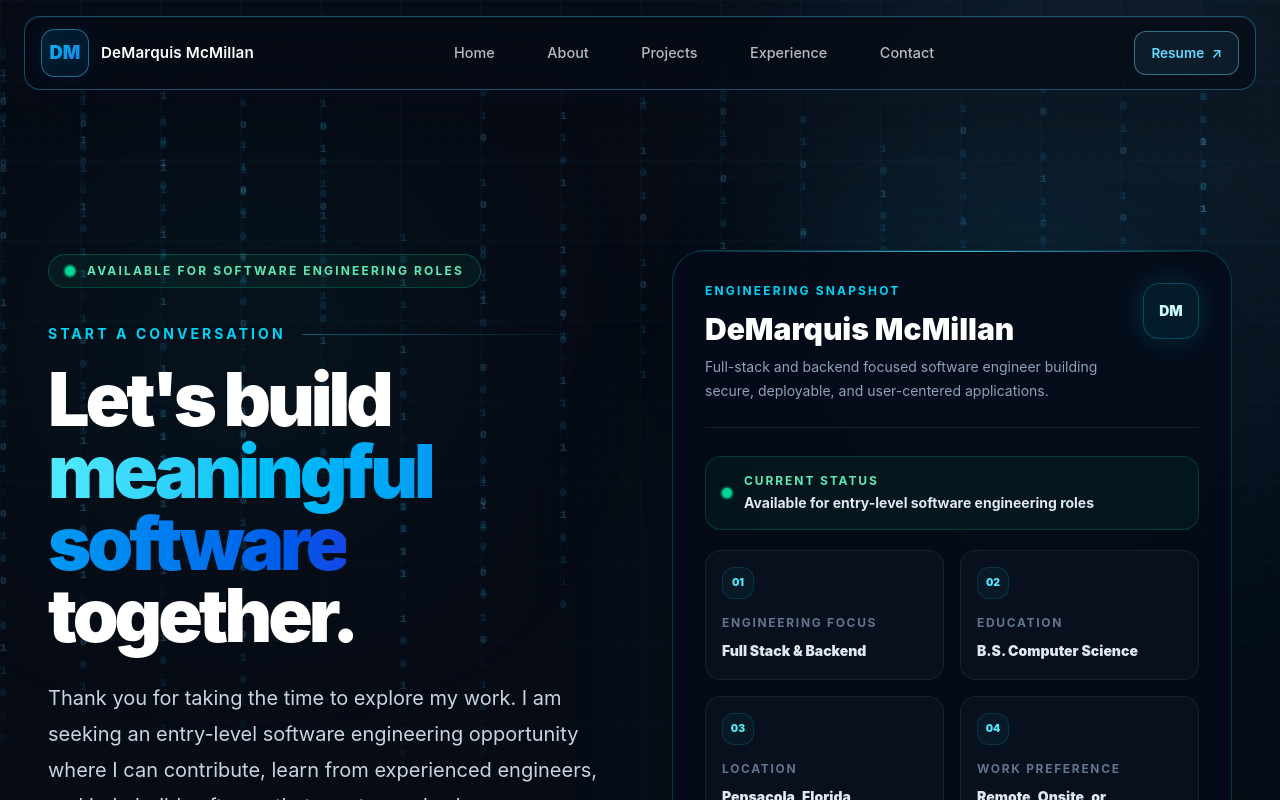
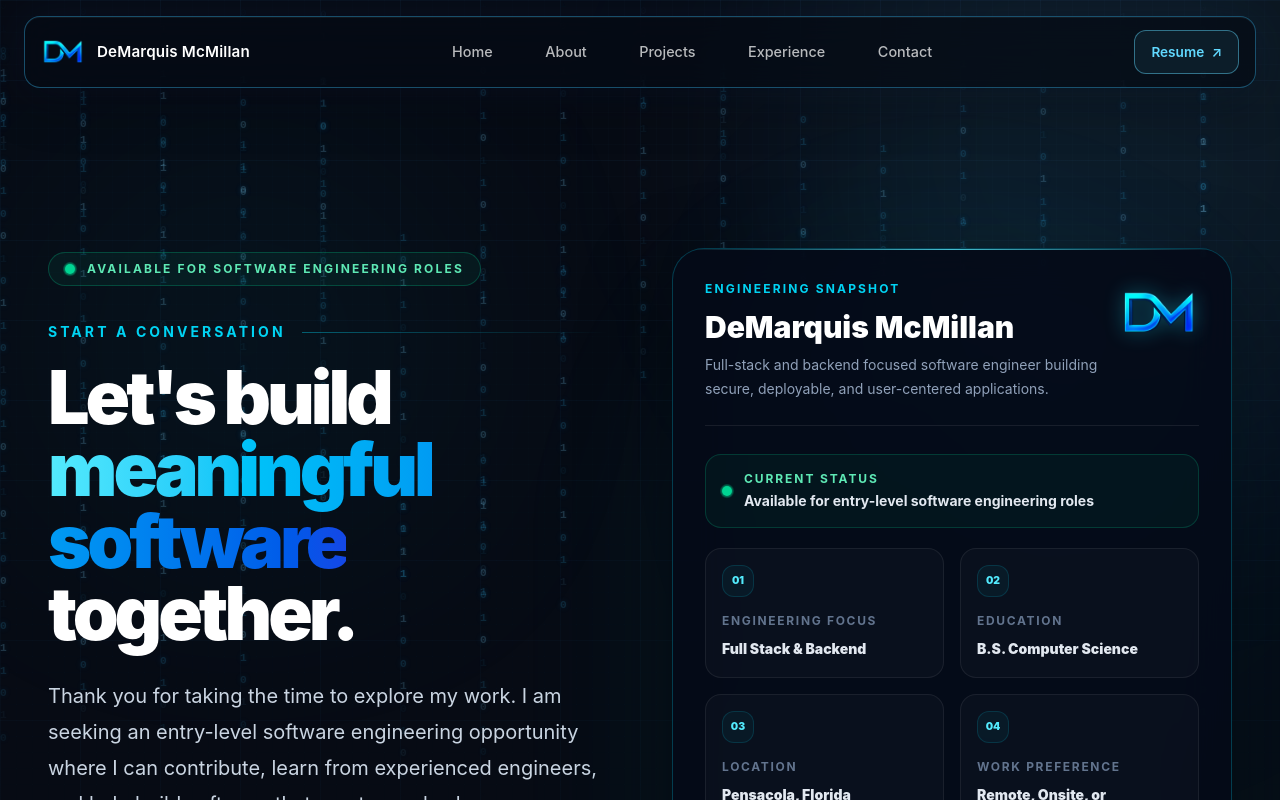
Before and after one commit to dmm-dev228/DeMarquisMcMillan-dev, a React (Vite) app: page /contact in a window 1280 px wide. Shown: the top 800 px of the page. Built offline with nearby package versions, Linux system fonts and the light colour scheme.

Commit message:
feat(branding): finalize portfolio logo and metadata

```diff
--- a/index.html
+++ b/index.html
@@ -1,13 +1,23 @@
 <!doctype html>
 <html lang="en">
+
 <head>
   <meta charset="UTF-8" />
-    <link rel="icon" type="image/svg+xml" href="/favicon.svg" />
+
+  <link rel="icon" type="image/png" href="/favicon.png" />
+
   <meta name="viewport" content="width=device-width, initial-scale=1.0" />
-    <title>demarquismcmillan-dev</title>
+
+  <meta name="description"
+    content="DeMarquis McMillan's software engineering portfolio featuring full-stack applications, backend systems, networking, algorithms, and data-focused projects." />
+
+  <title>DeMarquis McMillan | Software Engineer</title>
 </head>
+
 <body>
   <div id="root"></div>
+
   <script type="module" src="/src/main.jsx"></script>
 </body>
+
 </html>
--- a/src/components/contact/ContactHero.jsx
+++ b/src/components/contact/ContactHero.jsx
@@ -198,13 +198,12 @@ function ContactHero() {
                                         secure, deployable, and user-centered applications.
                                     </p>
                                 </div>
-
                                 <motion.div
                                     animate={{
-                                        boxShadow: [
-                                            "0 0 0 rgba(34,211,238,0)",
-                                            "0 0 28px rgba(34,211,238,0.18)",
-                                            "0 0 0 rgba(34,211,238,0)",
+                                        filter: [
+                                            "drop-shadow(0 0 4px rgba(34,211,238,0.20))",
+                                            "drop-shadow(0 0 14px rgba(34,211,238,0.55))",
+                                            "drop-shadow(0 0 4px rgba(34,211,238,0.20))",
                                         ],
                                     }}
                                     transition={{
@@ -212,9 +211,14 @@ function ContactHero() {
                                         repeat: Infinity,
                                         ease: "easeInOut",
                                     }}
-                                    className="grid h-14 w-14 shrink-0 place-items-center rounded-2xl border border-cyan-400/25 bg-cyan-400/[0.08] text-sm font-black text-cyan-100"
+                                    className="h-16 w-20 shrink-0"
                                 >
-                                    DM
+                                    <img
+                                        src="/favicon.png"
+                                        alt=""
+                                        aria-hidden="true"
+                                        className="h-full w-full object-contain"
+                                    />
                                 </motion.div>
                             </div>
 
--- a/src/index.css
+++ b/src/index.css
@@ -618,7 +618,13 @@ img {
         background: rgba(97, 217, 255, 0.1);
     }
 }
-
+.portfolio-navbar__logo {
+    width: 44px;
+    height: 44px;
+    object-fit: contain;
+    flex-shrink: 0;
+    display: block;
+}
 @media (max-width: 480px) {
     .portfolio-navbar__name {
         max-width: 8rem;
--- a/src/layouts/Navbar.jsx
+++ b/src/layouts/Navbar.jsx
@@ -75,7 +75,8 @@ function Navbar() {
     return (
         <>
             <header
-                className={`portfolio-navbar ${isScrolled ? "portfolio-navbar--scrolled" : ""
+                className={`portfolio-navbar ${
+                    isScrolled ? "portfolio-navbar--scrolled" : ""
                 }`}
             >
                 <nav
@@ -89,9 +90,12 @@ function Navbar() {
                         aria-label="DeMarquis McMillan home"
                         onClick={closeMenu}
                     >
-                        <span className="portfolio-navbar__monogram">
-                            DM
-                        </span>
+                        <img
+                            src="/favicon.png"
+                            alt=""
+                            aria-hidden="true"
+                            className="portfolio-navbar__logo"
+                        />
 
                         <span className="portfolio-navbar__name">
                             DeMarquis McMillan
@@ -135,7 +139,8 @@ function Navbar() {
                     {/* Mobile menu button */}
                     <button
                         type="button"
-                        className={`portfolio-navbar__menu-button ${isMenuOpen
+                        className={`portfolio-navbar__menu-button ${
+                            isMenuOpen
                                 ? "portfolio-navbar__menu-button--open"
                                 : ""
                         }`}
@@ -159,12 +164,20 @@ function Navbar() {
                 {/* Mobile navigation */}
                 <div
                     id="mobile-navigation"
-                    className={`portfolio-navbar__mobile-menu ${isMenuOpen
+                    className={`portfolio-navbar__mobile-menu ${
+                        isMenuOpen
                             ? "portfolio-navbar__mobile-menu--open"
                             : ""
                     }`}
                     aria-hidden={!isMenuOpen}
                 >
+                    <Link
+                        to="/"
+                        onClick={closeMenu}
+                    >
+                        Home
+                    </Link>
+
                     <Link
                         to="/about"
                         onClick={closeMenu}
@@ -179,24 +192,18 @@ function Navbar() {
                         Projects
                     </Link>
 
-                    <a
-                        href="/#experience"
+                    <Link
+                        to="/experience"
                         onClick={closeMenu}
                     >
                         Experience
-                    </a>
+                    </Link>
 
                     <Link
                         to="/contact"
                         onClick={closeMenu}
                     >
                         Contact
-                    </Link>
-                    <Link
-                        to="/"
-                        onClick={closeMenu}
-                    >
-                        Home
                     </Link>
 
                     <a
@@ -214,7 +221,8 @@ function Navbar() {
             {/* Mobile menu backdrop */}
             <button
                 type="button"
-                className={`portfolio-navbar__overlay ${isMenuOpen
+                className={`portfolio-navbar__overlay ${
+                    isMenuOpen
                         ? "portfolio-navbar__overlay--visible"
                         : ""
                 }`}
```
Also changed, not shown: public/favicon.png (added). Lines whose indentation alone changed are shown as unchanged.
